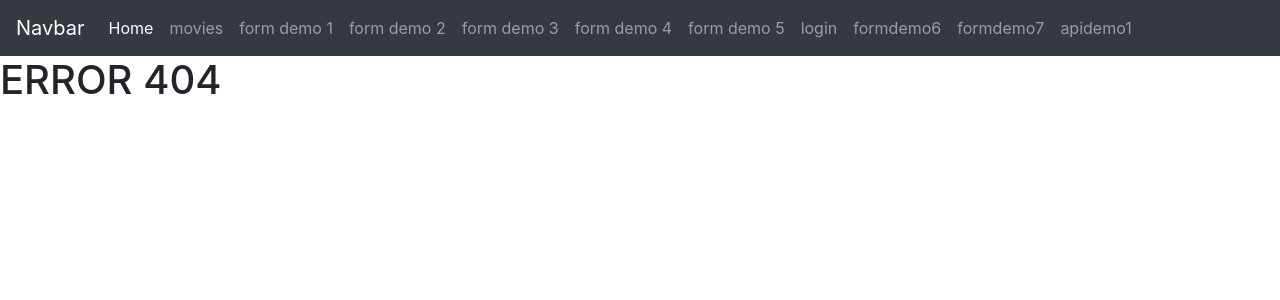
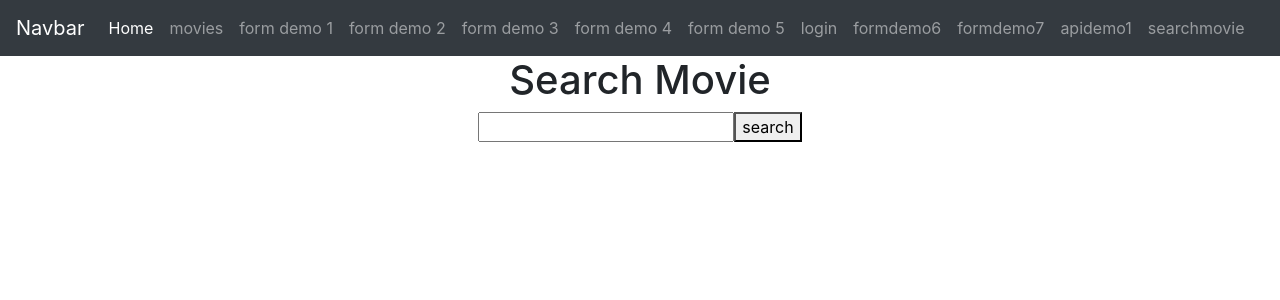
Before and after one commit to samirvithlani/internship_mern_2025_react, a React (Vite) app: page /searchmovie in a window 1280 px wide. Before the commit this address had no page. Shown: the top 300 px of the page. Built offline with nearby package versions, Linux system fonts and the light colour scheme.

Commit message:
omdb api

```diff
--- a/src/App.jsx
+++ b/src/App.jsx
@@ -28,6 +28,8 @@
 import { FormDemo6 } from "./components/forms/FormDemo6";
 import { FormDemo7 } from "./components/forms/FormDemo7";
 import { ApiDemo1 } from "./components/apis/ApiDemo1";
+import { SearchMovie } from "./components/omdb/SearchMovie";
+import { MovieDetail } from "./components/omdb/MovieDetail";
 
 function App() {
   //js
@@ -51,6 +53,8 @@
         <Route path="/formdemo6" element ={<FormDemo6/>}></Route>
         <Route path="/formdemo7" element ={<FormDemo7/>}></Route>
         <Route path="/apidemo1" element ={<ApiDemo1/>}></Route>
+        <Route path="/searchmovie" element ={<SearchMovie/>}></Route>
+        <Route path="/moviedetail/:id" element ={<MovieDetail/>}></Route>
         {/* <Route path="/*" element = {<h1>NO PAGE</h1>}></Route> */}
         <Route path="/*" element ={<Error404/>}></Route>
       </Routes>
--- a/src/components/Navbar.jsx
+++ b/src/components/Navbar.jsx
@@ -78,6 +78,11 @@
                 apidemo1
               </Link>
             </li>
+            <li class="nav-item">
+            <Link class="nav-link" to="/searchmovie">
+                searchmovie
+              </Link>
+            </li>
           </ul>
         </div>
       </nav>
--- /dev/null
+++ b/src/components/omdb/MovieDetail.jsx
@@ -0,0 +1,23 @@
+import axios from 'axios'
+import React, { useState } from 'react'
+import { useParams } from 'react-router-dom'
+
+export const MovieDetail = () => {
+
+  const id = useParams().id
+  const [detail, setdetail] = useState({})
+
+  const getDetail = async()=>{
+
+    const res = await axios.get("http://www.omdbapi.com/?apikey=yourid&i="+id)
+    console.log(res.data)
+    setdetail(res.data)
+  }
+  return (
+    <div style={{textAlign:"center"}}>
+        <h1>MOVIE DETAIL - {id}</h1>
+        <button onClick={()=>{getDetail()}}>detail</button>
+        <h1>COUNTRY {detail?.Country}</h1>
+    </div>
+  )
+}
--- /dev/null
+++ b/src/components/omdb/SearchMovie.jsx
@@ -0,0 +1,59 @@
+import axios from "axios";
+import React, { useState } from "react";
+import { Link } from "react-router-dom";
+
+export const SearchMovie = () => {
+  const [moviesData, setmoviesData] = useState([]);
+  const [query, setquery] = useState("");
+
+  const searchMovie = async () => {
+    //query params.
+    const res = await axios.get(
+      //"http://www.omdbapi.com/?apikey=9d57be0b&s=avatar"
+      "http://www.omdbapi.com/?apikey=yourid0b&s=" + query
+    );
+    console.log(res.data);
+    console.log(res.data.Search);
+    //searchMovie(res.data.Search)
+    setmoviesData(res.data.Search);
+  };
+
+  return (
+    <div style={{ textAlign: "center" }}>
+      <h1>Search Movie</h1>
+      <input
+        type="text"
+        onChange={(event) => {
+          setquery(event.target.value);
+        }}
+      ></input>
+      <button
+        onClick={() => {
+          searchMovie();
+        }}
+      >
+        search
+      </button>
+      <div class="container mt-4">
+        <div class="row">
+          <div class="col-md-2">
+            {moviesData?.map((movie) => {
+              return (
+                <div class="card">
+                  <Link to={`/moviedetail/${movie.imdbID}`}>
+                    <img src={movie.Poster} class="card-img-top" alt="Image" />
+                  </Link>
+                  <div class="card-body">
+                    <h5 class="card-title">{movie.Title}</h5>
+                    <p class="card-text">{movie.Year}</p>
+                    <p class="card-text">{movie.imdbID}</p>
+                  </div>
+                </div>
+              );
+            })}
+          </div>
+        </div>
+      </div>
+    </div>
+  );
+};
```
Also changed, not shown: th.txt.
